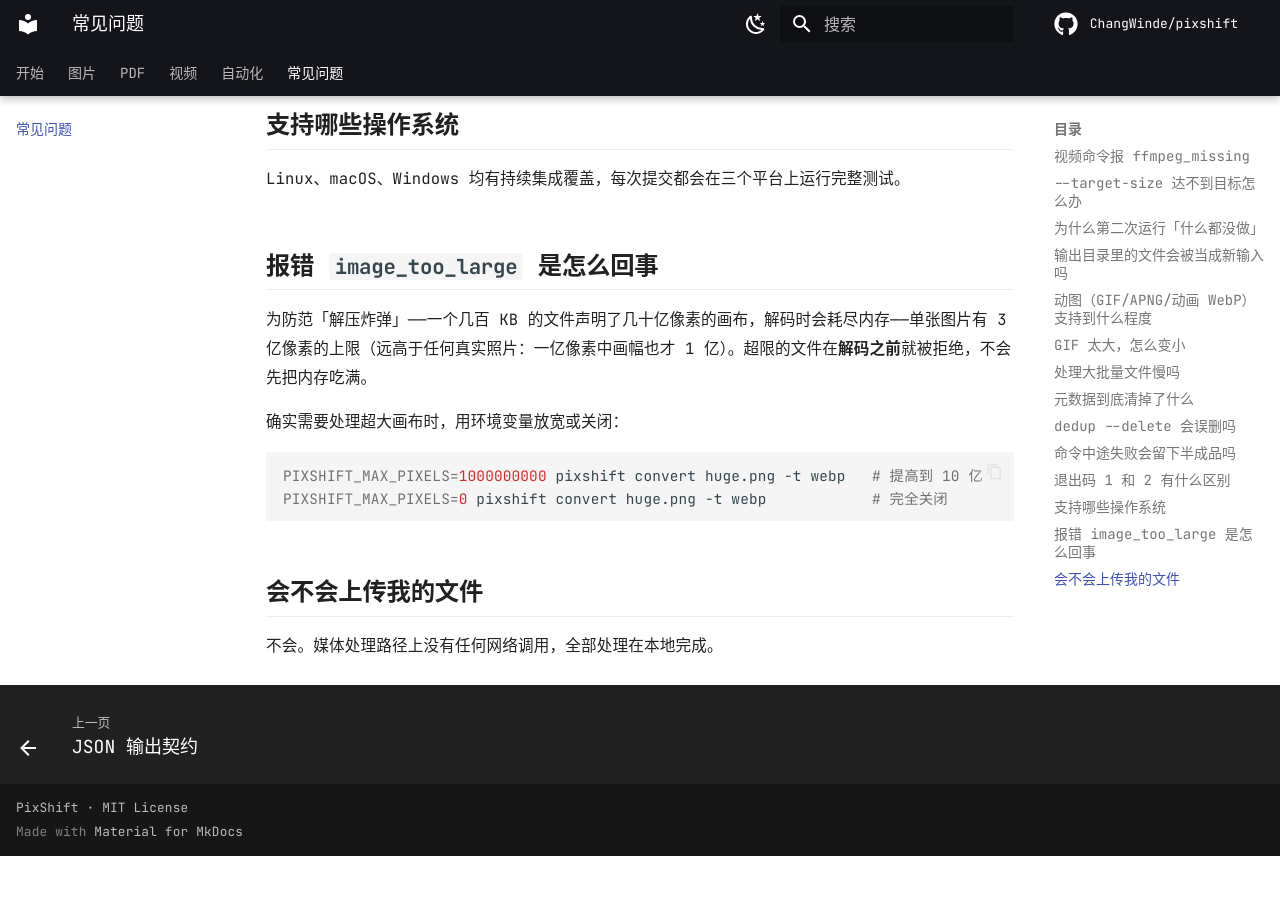
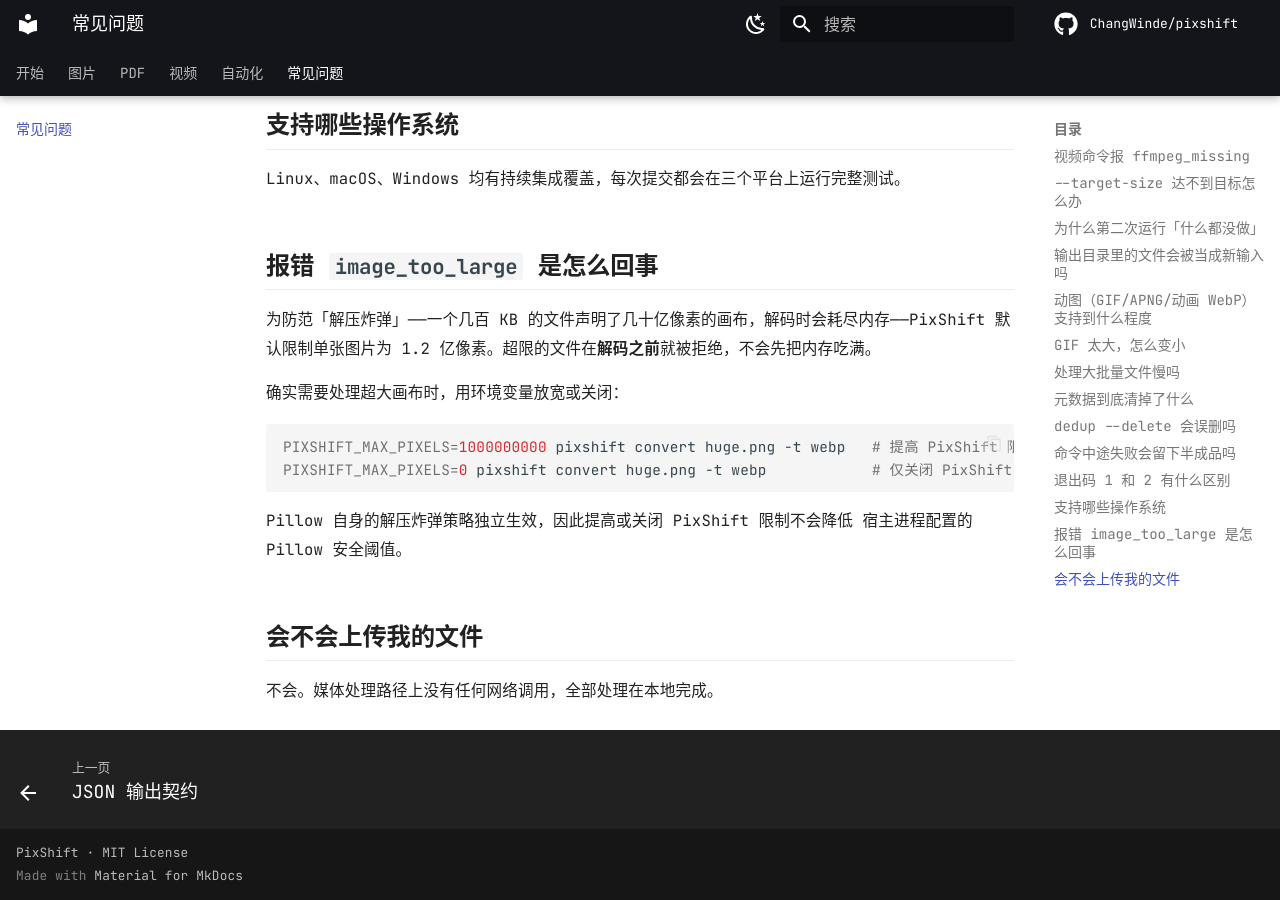
Before and after one commit to ChangWinde/pixshift, an MkDocs documentation site: the page built from docs/faq.md, in a window 1280 px wide and 900 px high, scrolled down 2504 px. Built offline with MkDocs 1.6.1 and Material for MkDocs 9.7.7, drawn with Linux system fonts in a browser that asks for light colours; comment, search, counter and statistics services are not loaded; before the commit the page ends 3360 px from its top, so only the background shows below that.

Commit message:
[docs/docs]: record hardened media and MCP contracts

````diff
--- a/docs/faq.md
+++ b/docs/faq.md
@@ -67,14 +67,17 @@
 
 ## 报错 `image_too_large` 是怎么回事
 
-为防范「解压炸弹」——一个几百 KB 的文件声明了几十亿像素的画布，解码时会耗尽内存——单张图片有 3 亿像素的上限（远高于任何真实照片：一亿像素中画幅也才 1 亿）。超限的文件在**解码之前**就被拒绝，不会先把内存吃满。
+为防范「解压炸弹」——一个几百 KB 的文件声明了几十亿像素的画布，解码时会耗尽内存——PixShift 默认限制单张图片为 1.2 亿像素。超限的文件在**解码之前**就被拒绝，不会先把内存吃满。
 
 确实需要处理超大画布时，用环境变量放宽或关闭：
 
 ```bash
-PIXSHIFT_MAX_PIXELS=1000000000 pixshift convert huge.png -t webp   # 提高到 10 亿
-PIXSHIFT_MAX_PIXELS=0 pixshift convert huge.png -t webp            # 完全关闭
+PIXSHIFT_MAX_PIXELS=1000000000 pixshift convert huge.png -t webp   # 提高 PixShift 限制
+PIXSHIFT_MAX_PIXELS=0 pixshift convert huge.png -t webp            # 仅关闭 PixShift 附加限制
 ```
+
+Pillow 自身的解压炸弹策略独立生效，因此提高或关闭 PixShift 限制不会降低
+宿主进程配置的 Pillow 安全阈值。
 
 ## 会不会上传我的文件
 
````
Also changed, not shown: CHANGELOG.md (+21 -3 lines), docs/ARCHITECTURE.md (+3 -2 lines), docs/PERFORMANCE.md (+6 -5 lines), docs/automation.md (+1 -1 lines), docs/pdf.md (+7 -0 lines), docs/video.md (+3 -0 lines).
